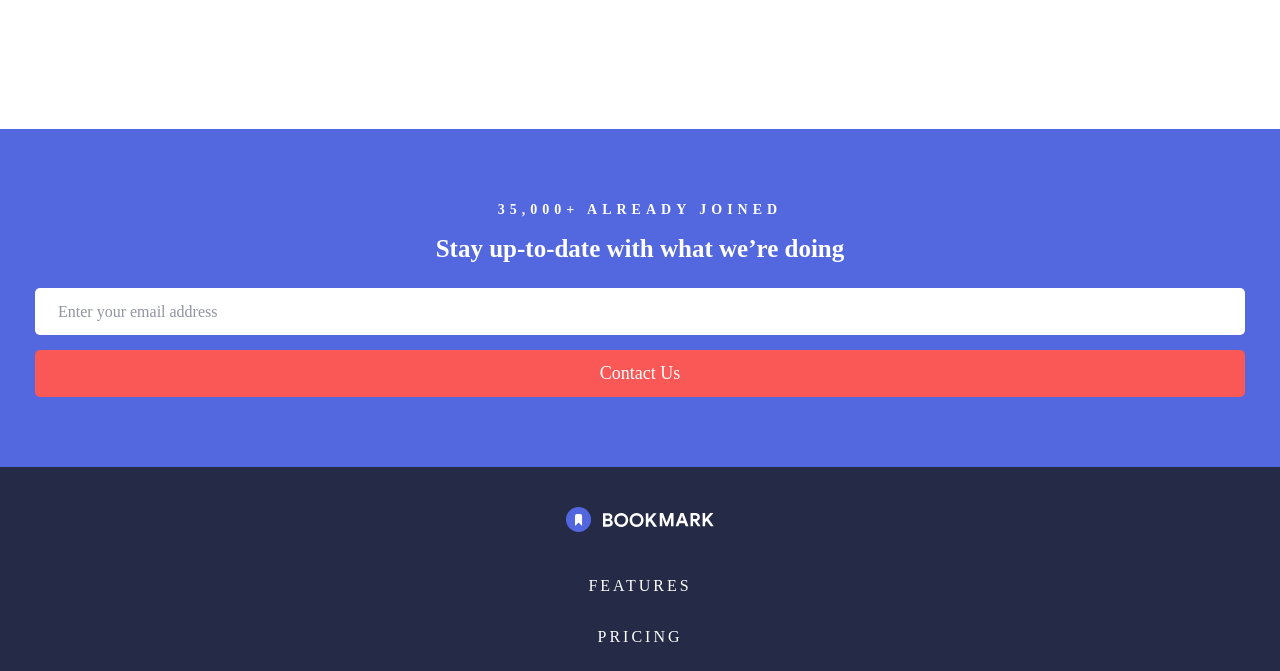
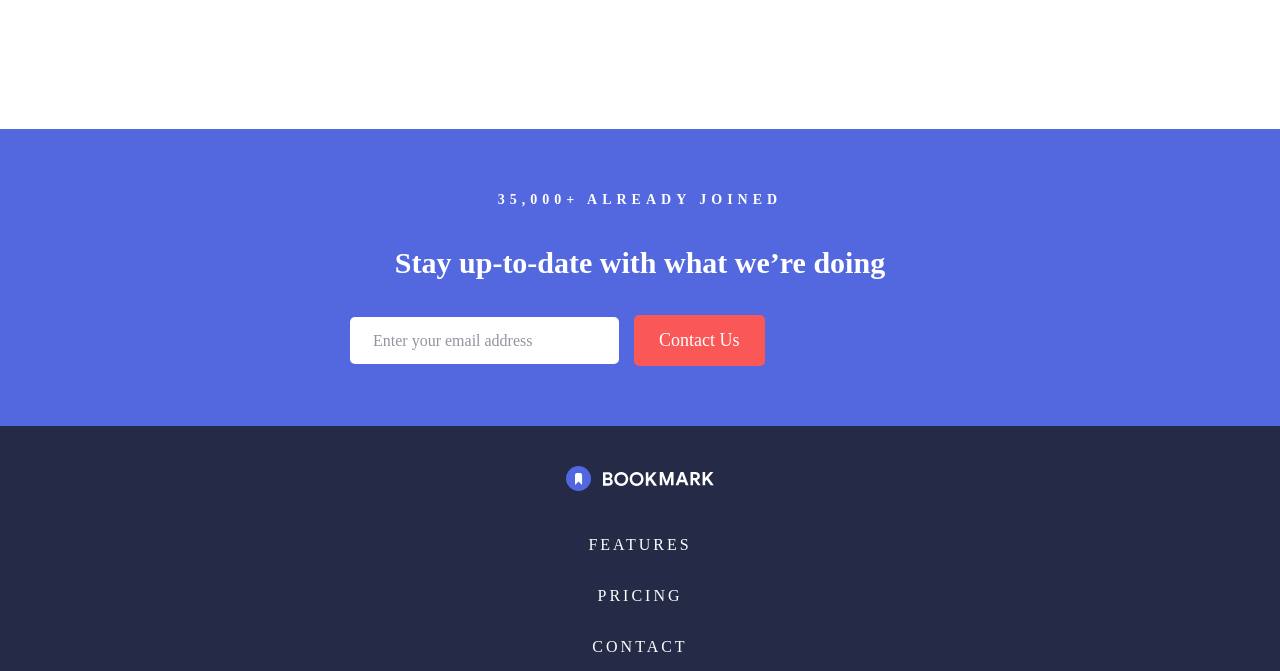
Before and after one commit to stefanovidmar2005/bookmark-landing-page-master-version-1, a plain HTML site: page index.html in a window 1280 px wide. Shown: the part 2900-3571 px from the top of the page. Drawn offline with Linux system fonts and the light colour scheme.

Commit message:
Please enter the commit message for your changes. Lines starting with '#' will be ignored, and an empty message aborts the commit.
On branch master
Your branch is up to date with 'origin/master'.

Changes to be committed:
	modified:   Sass/_contact.scss
	modified:   Sass/_mixin.scss
	modified:   style.css
	modified:   style.css.map

```diff
--- a/Sass/_contact.scss
+++ b/Sass/_contact.scss
@@ -3,6 +3,9 @@
   text-align: center;
   background-color: $primary-color-1;
   color: #fff;
+  @include for-desktop() {
+    padding: 6rem 35rem;
+  }
   &__content {
     display: flex;
     flex-direction: column;
@@ -13,10 +16,18 @@
       font-size: 1.4rem;
       letter-spacing: 5px;
       text-transform: uppercase;
+      @include for-desktop() {
+        margin-bottom: 2rem;
+      }
     }
     h2 {
       margin-bottom: 2rem;
       font-size: 2.5rem;
+      @include for-desktop() {
+        text-align: center;
+        font-size: 3rem;
+        margin-bottom: 3rem;
+      }
     }
   }
   &__form {
@@ -24,12 +35,19 @@
     flex-direction: column;
     align-items: center;
     gap: 1.5rem;
+    @include for-desktop() {
+      flex-direction: row;
+    }
+
     input,
     button {
       width: 100%;
       padding: 1rem 2.3rem;
       border: 0;
       border-radius: 5px;
+      @include for-desktop() {
+        width: initial;
+      }
     }
     ::placeholder {
       color: $neutral-gray-blue;
@@ -40,6 +58,15 @@
       background-color: $primary-color-2;
       color: #fff;
       font-weight: $font-weight-500;
+      border: 2px solid transparent;
+      transition: all 0.25s ease-in-out;
+    }
+    button:hover {
+      @include for-desktop() {
+        border: 2px solid $primary-color-2;
+        background-color: #fff;
+        color: $primary-color-2;
+      }
     }
   }
 }
--- a/Sass/_mixin.scss
+++ b/Sass/_mixin.scss
@@ -3,3 +3,8 @@
     @content;
   }
 }
+@mixin for-lrg-desktop {
+  @media (min-width: 1300px) {
+    @content;
+  }
+}
```
Also changed, not shown: style.css, 1 other file.
